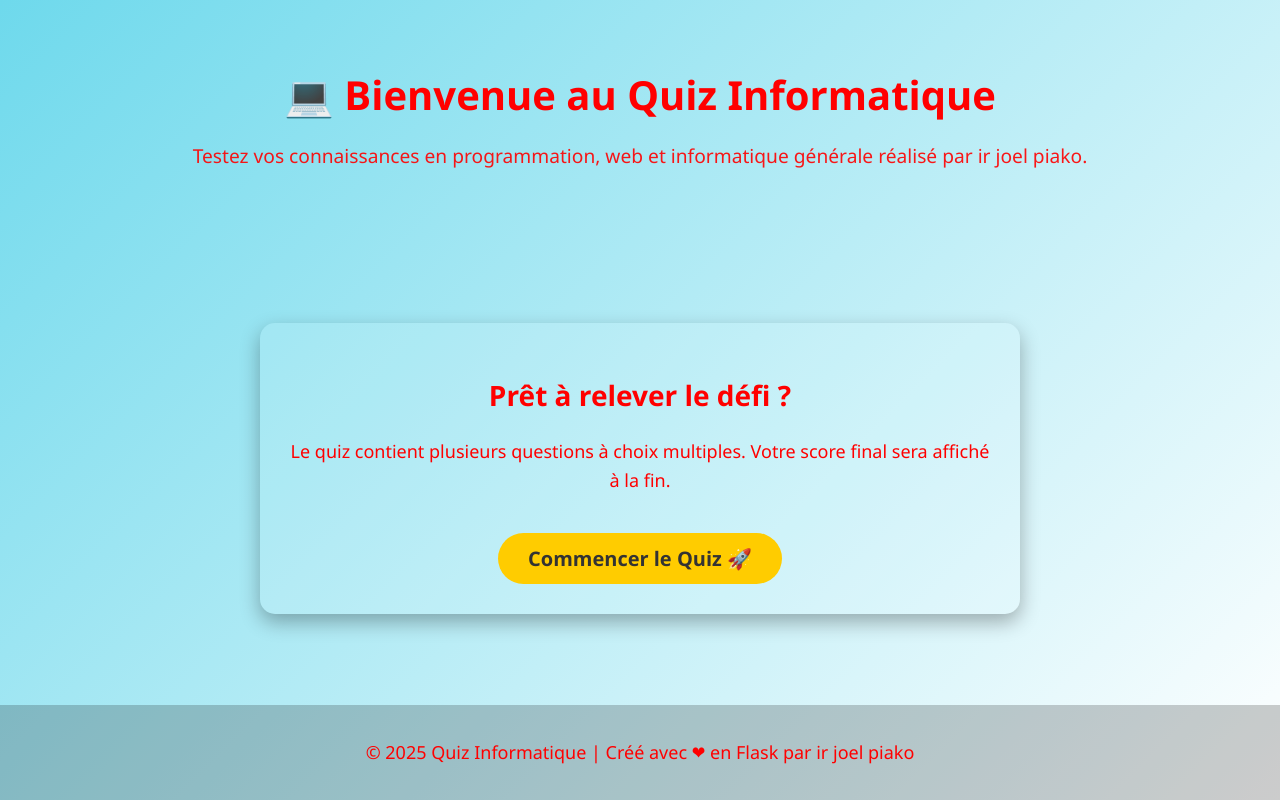
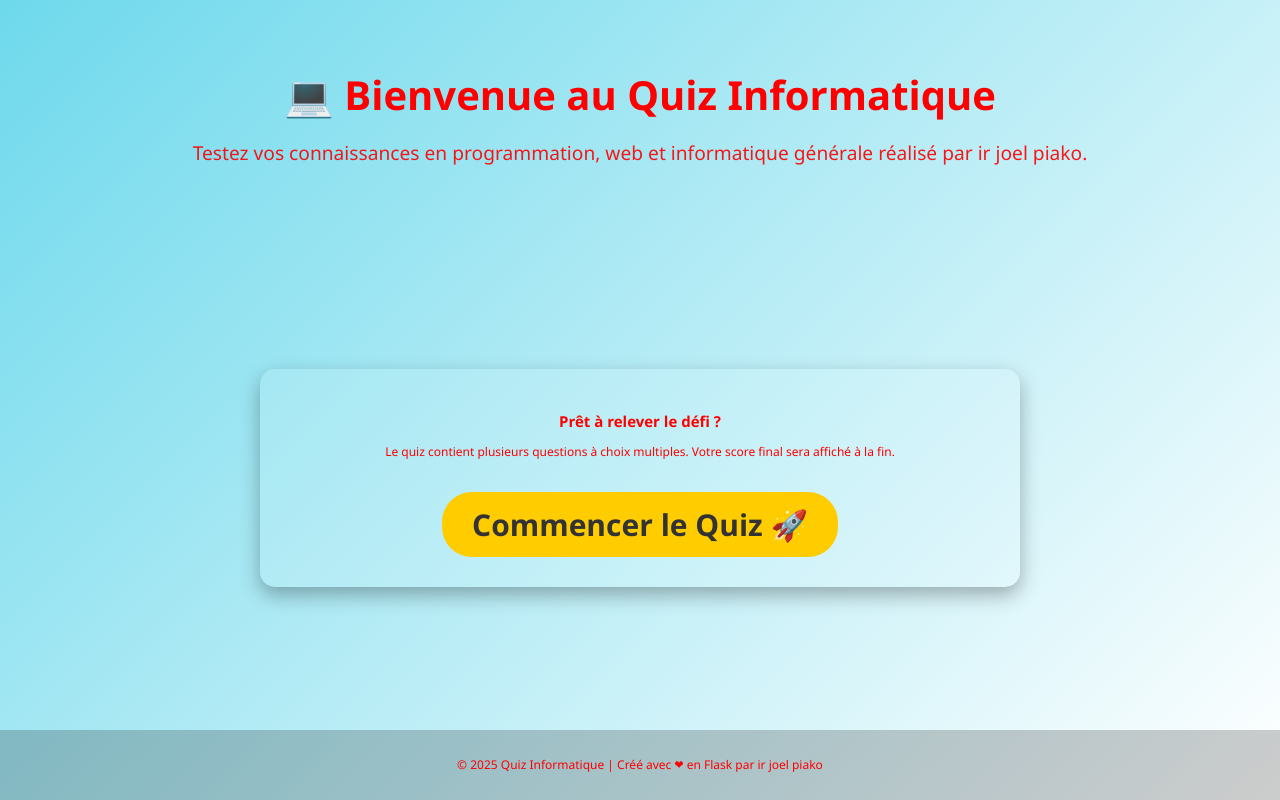
Before and after one commit to joel-piako5/joeformation, a Flask app: page /page in a window 1280 px wide. Run offline with Flask 3, Linux system fonts and the light colour scheme.

Commit message:
Update css.css

```diff
--- a/static/css.css
+++ b/static/css.css
@@ -6,25 +6,25 @@
 }
 /* Pour agrandir le titre principal */
 h1 {
-  font-size: 36px;
+  font-size: 19px;
   font-weight: bold;
 }
 
 /* Pour les sous-titres */
 h2, h3 {
-  font-size: 28px;
+  font-size: 15px;
 }
 
 /* Pour les boutons */
 button, .btn {
-  font-size: 20px;
-  padding: 12px 24px;
+  font-size: 30px;
+  padding: 16px 27px;
 }
 
 /* Pour les paragraphes */
 p {
-  font-size: 18px;
-  line-height: 1.6;
+  font-size: 12px;
+  line-height: 1.3;
 }
 
 .container { display: flex; flex-direction: column; min-height: 100vh; justify-content: space-between; }
```
